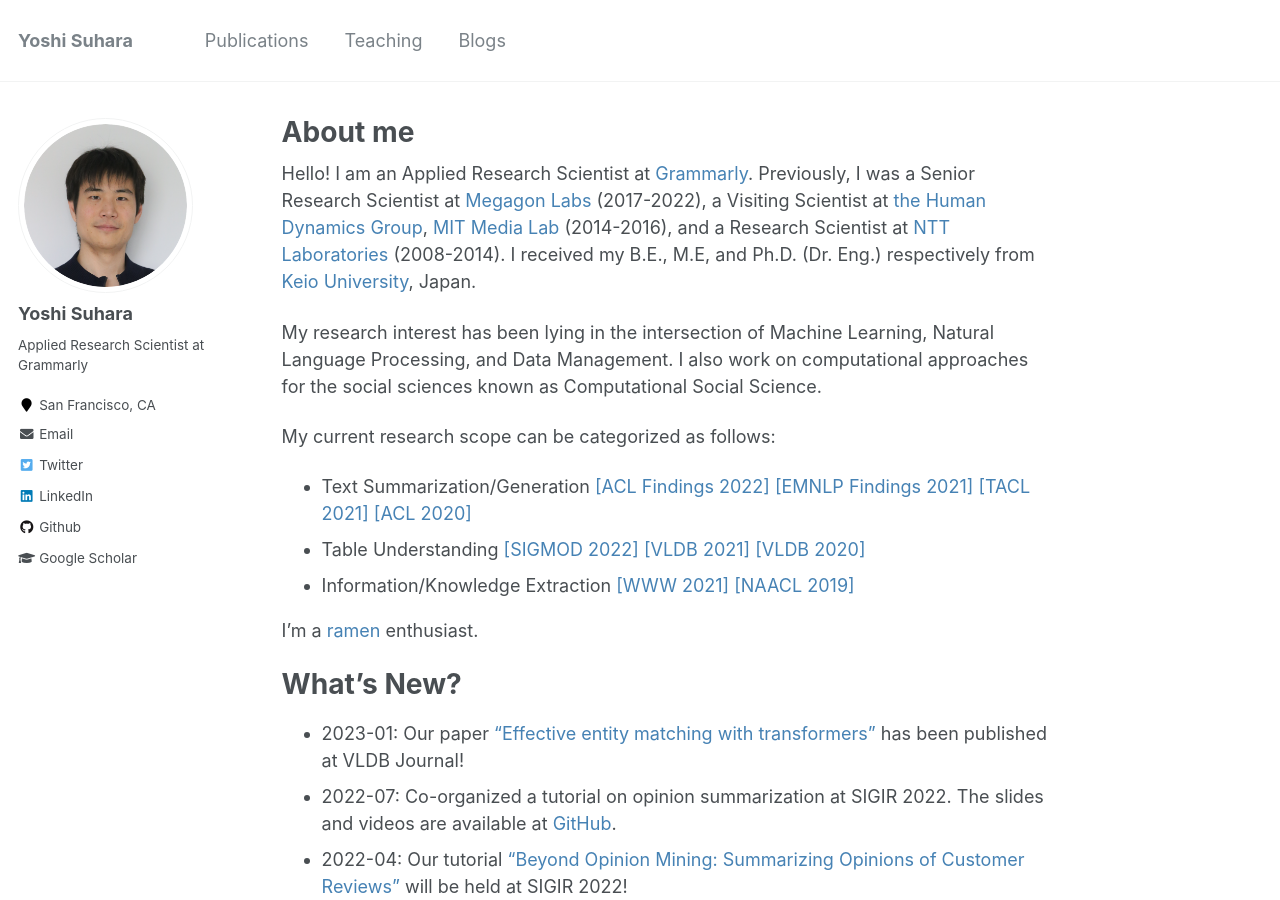
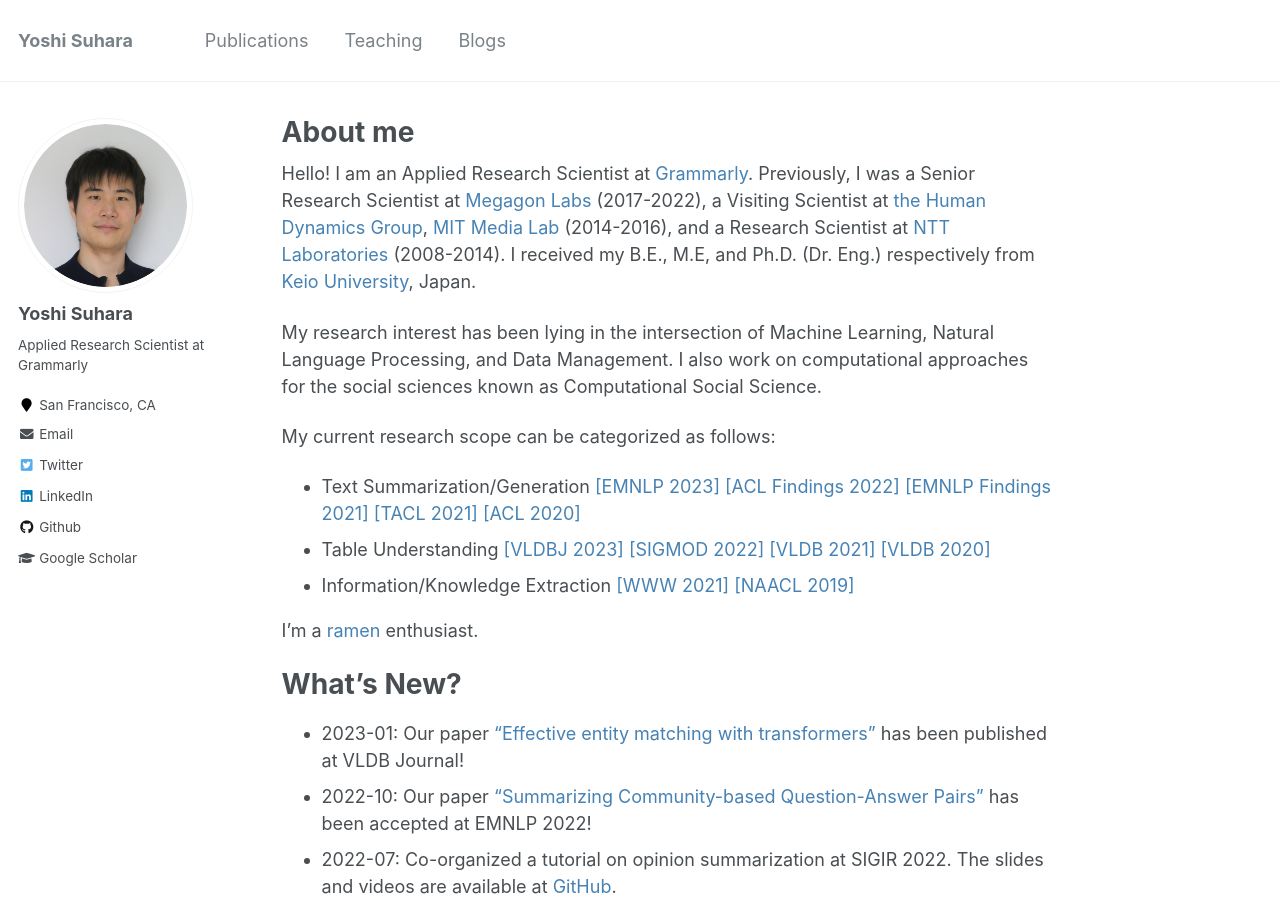
Before and after one commit to suhara/suhara.github.io, a Jekyll site: the page built from _pages/about.md, in a window 1280 px wide and 900 px high. Built offline with Jekyll 4.4.1, drawn with Linux system fonts in a browser that asks for light colours.

Commit message:
Fix typos

```diff
--- a/_pages/about.md
+++ b/_pages/about.md
@@ -13,8 +13,8 @@
 My research interest has been lying in the intersection of Machine Learning, Natural Language Processing, and Data Management. I also work on computational approaches for the social sciences known as Computational Social Science.
 
 My current research scope can be categorized as follows:
-- Text Summarization/Generation [[ACL Findings 2022]](https://arxiv.org/abs/2110.07520) [[EMNLP Findings 2021]](https://aclanthology.org/2021.findings-emnlp.328/) [[TACL 2021]](https://aclanthology.org/2021.tacl-1.17/) [[ACL 2020]](https://aclanthology.org/2020.acl-main.513/)
-- Table Understanding [[SIGMOD 2022]](https://arxiv.org/abs/2104.01785) [[VLDB 2021]](https://www.vldb.org/pvldb/vol14/p50-li.pdf) [[VLDB 2020]](http://www.vldb.org/pvldb/vol13/p1835-zhang.pdf)
+- Text Summarization/Generation [[EMNLP 2023]](https://aclanthology.org/2022.emnlp-main.250/) [[ACL Findings 2022]](https://arxiv.org/abs/2110.07520) [[EMNLP Findings 2021]](https://aclanthology.org/2021.findings-emnlp.328/) [[TACL 2021]](https://aclanthology.org/2021.tacl-1.17/) [[ACL 2020]](https://aclanthology.org/2020.acl-main.513/)
+- Table Understanding [[VLDBJ 2023]](https://link.springer.com/article/10.1007/s00778-023-00779-z) [[SIGMOD 2022]](https://arxiv.org/abs/2104.01785) [[VLDB 2021]](https://www.vldb.org/pvldb/vol14/p50-li.pdf) [[VLDB 2020]](http://www.vldb.org/pvldb/vol13/p1835-zhang.pdf)
 - Information/Knowledge Extraction [[WWW 2021]](https://arxiv.org/pdf/2006.00119.pdf) [[NAACL 2019]](https://aclanthology.org/N19-1239/)
 
 I'm a [ramen](https://en.wikipedia.org/wiki/Ramen) enthusiast.
@@ -23,6 +23,7 @@
 What's New?
 ======
 - 2023-01: Our paper ["Effective entity matching with transformers"](https://link.springer.com/article/10.1007/s00778-023-00779-z) has been published at VLDB Journal!
+- 2022-10: Our paper ["Summarizing Community-based Question-Answer Pairs"](https://aclanthology.org/2022.emnlp-main.250/) has been accepted at EMNLP 2022!
 - 2022-07: Co-organized a tutorial on opinion summarization at SIGIR 2022. The slides and videos are available at [GitHub](https://github.com/abrazinskas/sigir2022-opinion-summarization-tutorial).
 - 2022-04: Our tutorial ["Beyond Opinion Mining: Summarizing Opinions of Customer Reviews"](https://dl.acm.org/doi/10.1145/3477495.3532676) will be held at SIGIR 2022!
 - 2022-02: Our paper ["Comparative Opinion Summarization via Collaborative Decoding"](https://arxiv.org/abs/2110.07520) has been accepted to Findings of ACL 2022!
```
Also changed, not shown: _pages/publications.md (+1 -1 lines).
